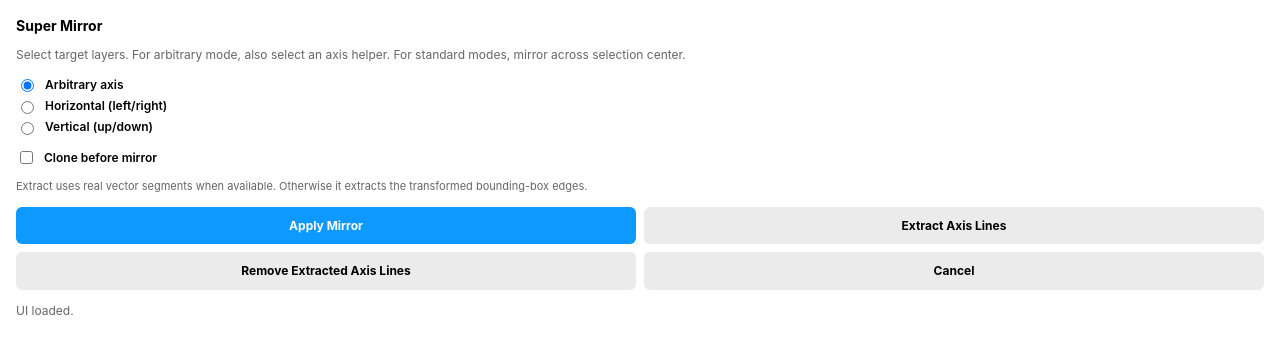
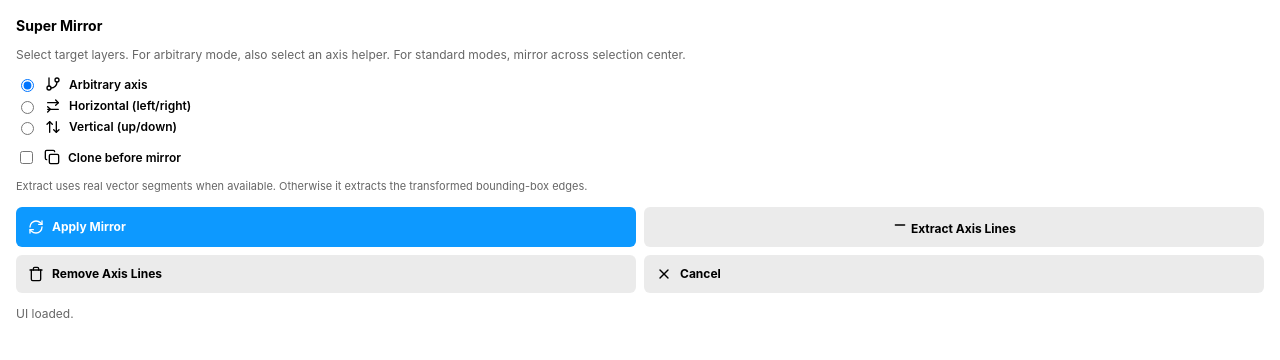
Before and after one commit to gueei/super-mirror, a website: page ui.html in a window 1280 px wide. Drawn offline with Linux system fonts and the light colour scheme.

Commit message:
Add Lucide icons to all UI buttons and controls
- Added inline SVG icons for mode selector (git-branch, arrow-left-right, arrow-up-down)
- Added copy icon for clone checkbox
- Added refresh-ccw icon for Apply Mirror button
- Added minus icon for Extract Axis Lines button
- Added trash icon for Remove Axis Lines button
- Added x icon for Cancel button
- Icons are inline SVGs, no external dependencies
- Updated button styles to display icons and text side-by-side

```diff
--- a/ui.html
+++ b/ui.html
@@ -25,7 +25,7 @@
   }
   .buttons {
     display: grid;
-    grid-template-columns: 1fr 1fr;
+    grid-template-columns:1fr 1fr;
     gap: 8px;
     margin-top: 12px;
   }
@@ -39,9 +39,17 @@
     font: inherit;
     font-weight: 700;
     cursor: pointer;
+    display: flex;
+    align-items: center;
+    gap: 8px;
   }
   .primary { background: #0d99ff; color: white; }
   .secondary { background: rgba(128,128,128,.16); }
+  .icon {
+    width: 16px;
+    height: 16px;
+    flex-shrink: 0;
+  }
   .status {
     min-height: 52px;
     margin-top: 12px;
@@ -56,29 +64,45 @@
   <div style="margin: 12px 0;">
     <label class="row" style="margin: 4px 0;">
       <input name="mode" type="radio" value="arbitrary" checked>
+      <svg class="icon" viewBox="0 0 24 24" fill="none" stroke="currentColor" stroke-width="2" stroke-linecap="round" stroke-linejoin="round"><line x1="6" y1="3" x2="6" y2="15"></line><circle cx="18" cy="6" r="3"></circle><circle cx="6" cy="18" r="3"></circle><path d="M18 9a9 9 0 0 1-9 9"></path></svg>
       <span>Arbitrary axis</span>
     </label>
     <label class="row" style="margin: 4px 0;">
       <input name="mode" type="radio" value="horizontal">
+      <svg class="icon" viewBox="0 0 24 24" fill="none" stroke="currentColor" stroke-width="2" stroke-linecap="round" stroke-linejoin="round"><path d="m16 3 4 4-4 4"/><path d="M20 7H4"/><path d="m4 21 4-4-4-4"/><path d="M4 17h16"/></svg>
       <span>Horizontal (left/right)</span>
     </label>
     <label class="row" style="margin: 4px 0;">
       <input name="mode" type="radio" value="vertical">
+      <svg class="icon" viewBox="0 0 24 24" fill="none" stroke="currentColor" stroke-width="2" stroke-linecap="round" stroke-linejoin="round"><path d="m21 16-4 4-4-4"/><path d="M17 20V4"/><path d="m3 8 4-4 4 4"/><path d="M7 4v16"/></svg>
       <span>Vertical (up/down)</span>
     </label>
   </div>
   <label class="row">
     <input id="clone" type="checkbox">
+    <svg class="icon" viewBox="0 0 24 24" fill="none" stroke="currentColor" stroke-width="2" stroke-linecap="round" stroke-linejoin="round"><rect width="14" height="14" x="8" y="8" rx="2" ry="2"/><path d="M4 16c-1.1 0-2-.9-2-2V4c0-1.1.9-2 2-2h10c1.1 0 2 .9 2 2"/></svg>
     <span>Clone before mirror</span>
   </label>
   <div id="axis-hint" class="hint">Extract uses real vector segments when available. Otherwise it extracts the transformed bounding-box edges.</div>
   <div class="buttons">
-    <button id="mirror" class="primary" type="button">Apply Mirror</button>
-    <button id="extract" class="secondary" type="button">Extract Axis Lines</button>
+    <button id="mirror" class="primary" type="button">
+      <svg class="icon" viewBox="0 0 24 24" fill="none" stroke="currentColor" stroke-width="2" stroke-linecap="round" stroke-linejoin="round"><path d="M3 12a9 9 0 0 1 9-9 9.75 9.75 0 0 1 6.74 2.74L21 8"/><path d="M21 3v5h-5"/><path d="M21 12a9 9 0 0 1-9 9 9.75 9.75 0 0 1-6.74-2.74L3 16"/><path d="M3 21v-5h5"/></svg>
+      Apply Mirror
+    </button>
+    <button id="extract" class="secondary" type="button">
+      <svg class="icon" viewBox="0 0 24 24" fill="none" stroke="currentColor" stroke-width="2" stroke-linecap="round" stroke-linejoin="round"><path d="M5 12h14"/></svg>
+      Extract Axis Lines
+    </button>
   </div>
   <div id="axis-buttons" class="buttons">
-    <button id="remove-axis" class="secondary" type="button">Remove Extracted Axis Lines</button>
-    <button id="cancel" class="secondary" type="button">Cancel</button>
+    <button id="remove-axis" class="secondary" type="button">
+      <svg class="icon" viewBox="0 0 24 24" fill="none" stroke="currentColor" stroke-width="2" stroke-linecap="round" stroke-linejoin="round"><path d="M3 6h18"/><path d="M19 6v14c0 1-1 2-2 2H7c-1 0-2-1-2-2V6"/><path d="M8 6V4c0-1 1-2 2-2h4c1 0 2 1 2 2v2"/></svg>
+      Remove Axis Lines
+    </button>
+    <button id="cancel" class="secondary" type="button">
+      <svg class="icon" viewBox="0 0 24 24" fill="none" stroke="currentColor" stroke-width="2" stroke-linecap="round" stroke-linejoin="round"><path d="M18 6 6 18"/><path d="m6 6 12 12"/></svg>
+      Cancel
+    </button>
   </div>
   <div id="status" class="status">UI loaded.</div>
   <script>
```
